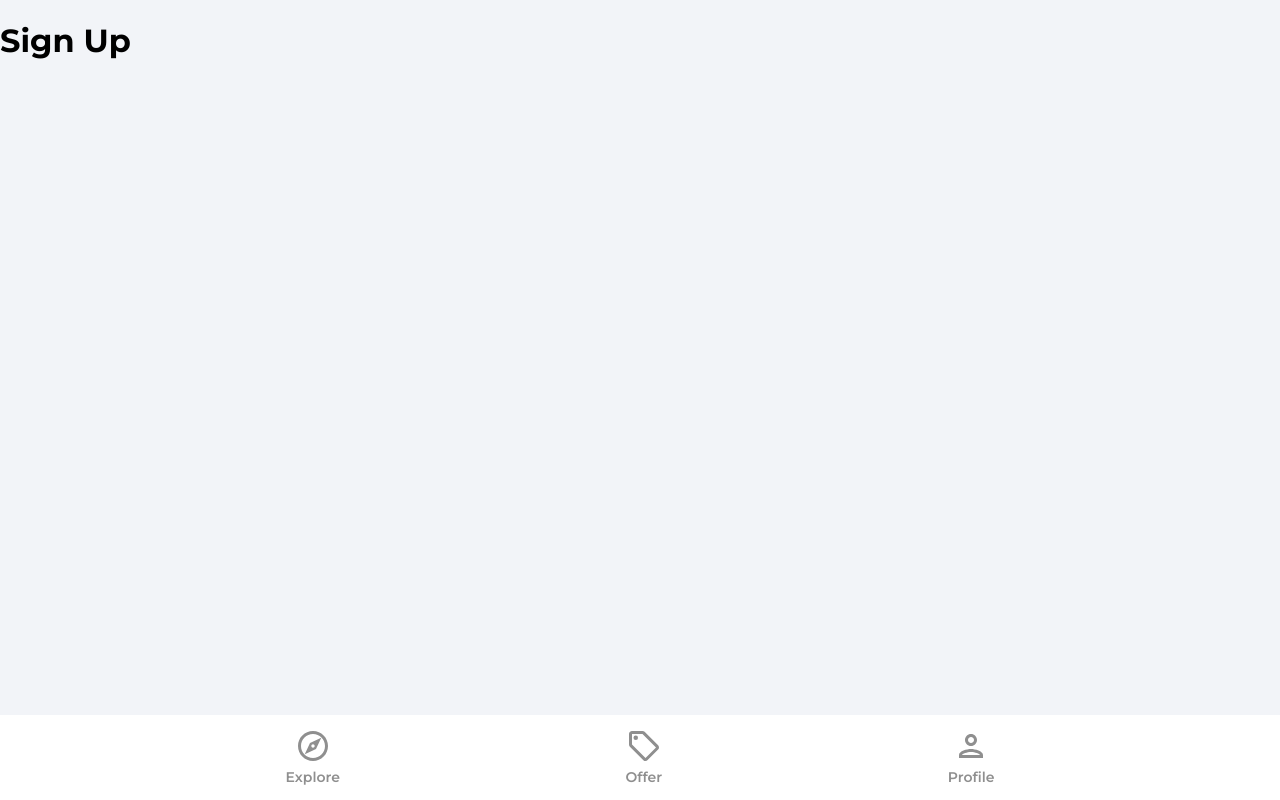
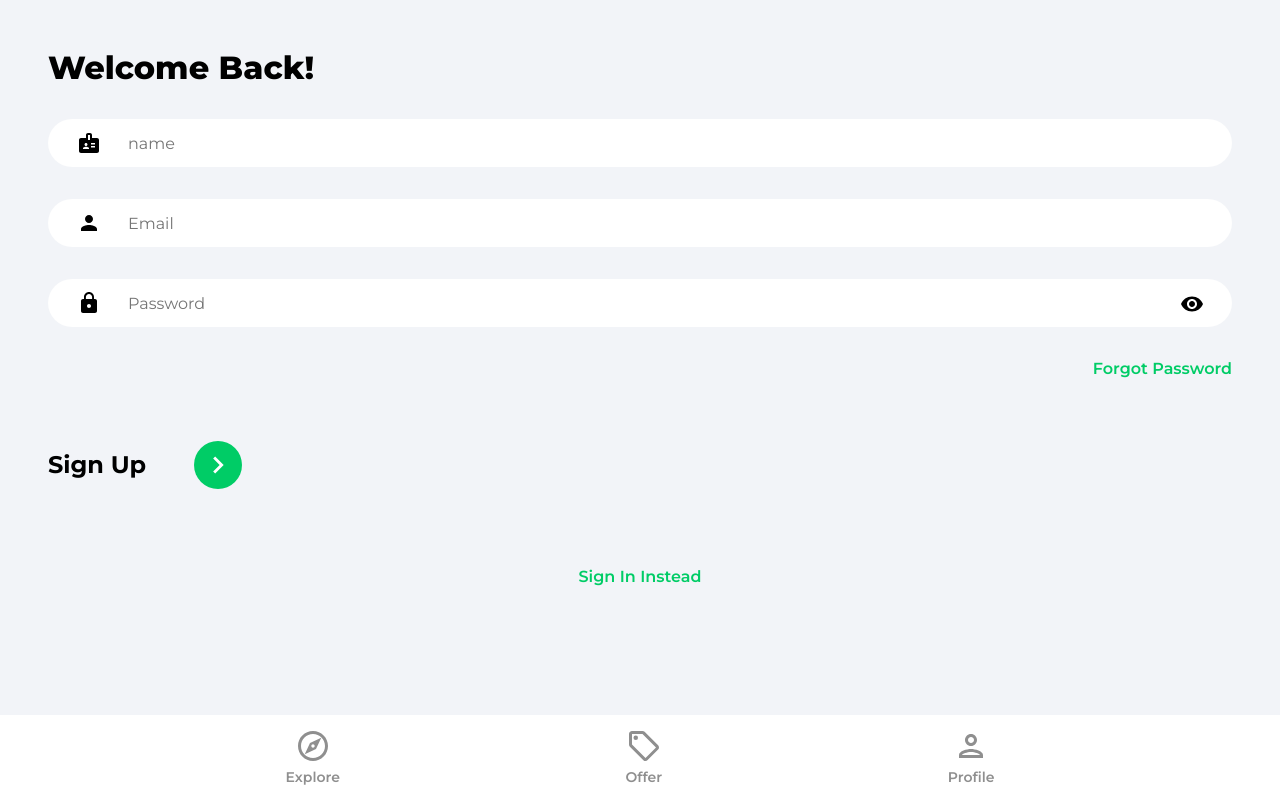
Before and after one commit to Gulsah-Yigit/House-Marketplace-App, a React (Create React App) app: page /sign-up in a window 1280 px wide. Built offline with nearby package versions, Linux system fonts and the light colour scheme.

Commit message:
Added Sign In and Sign Up Forms

```diff
--- a/src/App.js
+++ b/src/App.js
@@ -15,7 +15,7 @@ function App() {
           <Route path="/" element={<Explore />} />
           <Route path="/forgot-password" element={<ForgotPassword />} />
           <Route path="/offers" element={<Offers />} />
-          <Route path="/profile" element={<Profile />} />
+          <Route path="/profile" element={<SignIn />} />
           <Route path="/sign-in" element={<SignIn />} />
           <Route path="/sign-up" element={<SignUp />} />
         </Routes>
--- a/src/pages/Profile.jsx
+++ b/src/pages/Profile.jsx
@@ -3,7 +3,7 @@ import React from "react";
 const Profile = () => {
   return (
     <div>
-      <h1>Sign In</h1>
+      <h1>Profile</h1>
     </div>
   );
 };
--- a/src/pages/SignIn.jsx
+++ b/src/pages/SignIn.jsx
@@ -1,10 +1,74 @@
-import React from "react";
+import React, { useState } from "react";
+import { Link, useNavigate } from "react-router-dom";
+import { ReactComponent as ArrowRightIcon } from "../assets/svg/keyboardArrowRightIcon.svg";
+import visibilityIcon from "../assets/svg/visibilityIcon.svg";
 
 const SignIn = () => {
+  const [showPassword, setShowPassword] = useState(false);
+  const [formData, setFormData] = useState({
+    email: "",
+    password: "",
+  });
+
+  const { email, password } = formData;
+
+  const navigate = useNavigate();
+
+  const onChange = (e) => {
+    setFormData((prevState) => ({
+      ...prevState,
+      [e.target.id]: e.target.value,
+    }));
+  };
+
   return (
-    <div>
-      <h1>Sign In</h1>
-    </div>
+    <>
+      <div className="pageContainer">
+        <header>
+          <p className="pageHeader">Welcome Back!</p>
+        </header>
+
+        <form>
+          <input
+            type="email"
+            className="emailInput"
+            placeholder="Email"
+            id="email"
+            value={email}
+            onChange={onChange}
+          />
+          <div className="passwordInputDiv">
+            <input
+              type={showPassword ? "text" : "password"}
+              className="passwordInput"
+              placeholder="Password"
+              id="password"
+              value={password}
+              onChange={onChange}
+            />
+            <img
+              src={visibilityIcon}
+              alt="show password"
+              className="showPassword"
+              onClick={() => setShowPassword((prevState) => !prevState)}
+            />
+          </div>
+          <Link to="forgot-password" className="forgotPasswordLink">
+            Forgot Password
+          </Link>
+          <div className="signInBar">
+            <p className="signInText">Sign In</p>
+            <button className="signInButton">
+              <ArrowRightIcon fill="#ffffff" width="34px" height="34px" />
+            </button>
+          </div>
+        </form>
+        {/* Google OAuth */}
+        <Link to="/sign-up" className="registerLink">
+          Sign Up Instead
+        </Link>
+      </div>
+    </>
   );
 };
 
--- a/src/pages/SignUp.jsx
+++ b/src/pages/SignUp.jsx
@@ -1,10 +1,83 @@
-import React from "react";
+import React, { useState } from "react";
+import { Link, useNavigate } from "react-router-dom";
+import { ReactComponent as ArrowRightIcon } from "../assets/svg/keyboardArrowRightIcon.svg";
+import visibilityIcon from "../assets/svg/visibilityIcon.svg";
 
 const SignUp = () => {
+  const [showPassword, setShowPassword] = useState(false);
+  const [formData, setFormData] = useState({
+    name: "",
+    email: "",
+    password: "",
+  });
+
+  const { name, email, password } = formData;
+
+  const navigate = useNavigate();
+
+  const onChange = (e) => {
+    setFormData((prevState) => ({
+      ...prevState,
+      [e.target.id]: e.target.value,
+    }));
+  };
+
   return (
-    <div>
-      <h1>Sign Up</h1>
-    </div>
+    <>
+      <div className="pageContainer">
+        <header>
+          <p className="pageHeader">Welcome Back!</p>
+        </header>
+
+        <form>
+          <input
+            type="text"
+            className="nameInput"
+            placeholder="name"
+            id="name"
+            value={name}
+            onChange={onChange}
+          />
+          <input
+            type="email"
+            className="emailInput"
+            placeholder="Email"
+            id="email"
+            value={email}
+            onChange={onChange}
+          />
+          <div className="passwordInputDiv">
+            <input
+              type={showPassword ? "text" : "password"}
+              className="passwordInput"
+              placeholder="Password"
+              id="password"
+              value={password}
+              onChange={onChange}
+            />
+            <img
+              src={visibilityIcon}
+              alt="show password"
+              className="showPassword"
+              onClick={() => setShowPassword((prevState) => !prevState)}
+            />
+          </div>
+          <Link to="forgot-password" className="forgotPasswordLink">
+            Forgot Password
+          </Link>
+          <div className="signUpBar">
+            <p className="signUpText">Sign Up</p>
+            <button className="signUpButton">
+              <ArrowRightIcon fill="#ffffff" width="34px" height="34px" />
+            </button>
+          </div>
+        </form>
+        {/* Google OAuth */}
+        <Link to="/sign-in" className="registerLink">
+          Sign In Instead
+        </Link>
+      </div>
+    </>
   );
 };
 
```
